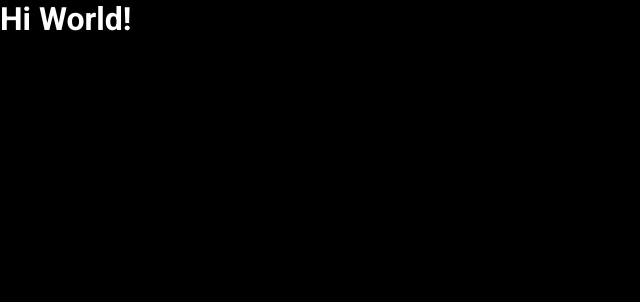
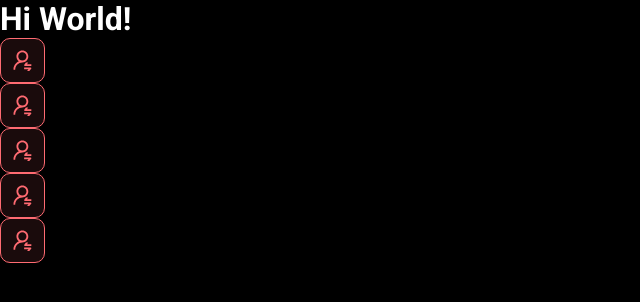
Before and after one commit to thiagooliveira18/SDS-Metas, a React (Vite) app in the folder frontend/: page / in a window 1280 px wide. Shown: the top 302 px of the page, without its empty margins (0-640 px from the left). Built offline with nearby package versions, Linux system fonts and the light colour scheme.

Commit message:
First Component

```diff
--- a/frontend/src/App.tsx
+++ b/frontend/src/App.tsx
@@ -1,7 +1,16 @@
+import NotificationButton from "./components/NotificationButton";
+
 function App() {
 
-  return(
-    <h1>Hi World!</h1>
+  return (
+    <>
+      <h1>Hi World!</h1>
+      <NotificationButton />
+      <NotificationButton />
+      <NotificationButton />
+      <NotificationButton />
+      <NotificationButton />
+    </>
   );
 }
 
--- /dev/null
+++ b/frontend/src/components/NotificationButton/index.tsx
@@ -0,0 +1,13 @@
+import icon from '../../assets/img/notification-icon.svg';
+
+import './styles.css';
+
+export default function NotificationButton() {
+    return (
+        <>
+            <div className="dsmeta-red-btn">
+                <img src={icon} alt="Notificar" />
+            </div>
+        </>
+    );
+}
--- /dev/null
+++ b/frontend/src/components/NotificationButton/styles.css
@@ -0,0 +1,15 @@
+.dsmeta-red-btn {
+    height: 45px;
+    width: 45px;
+    background: rgba(255, 107, 114, 0.1);
+    border: 1px solid #ff6b72;
+    border-radius: 10px;
+    display: flex;
+    align-items: center;
+    justify-content: center;
+    cursor: pointer;
+  }
+
+  .dsmeta-red-btn img {
+      width: 19px;
+  }
```
Also changed, not shown: frontend/src/assets/img/notification-icon.svg (added).
